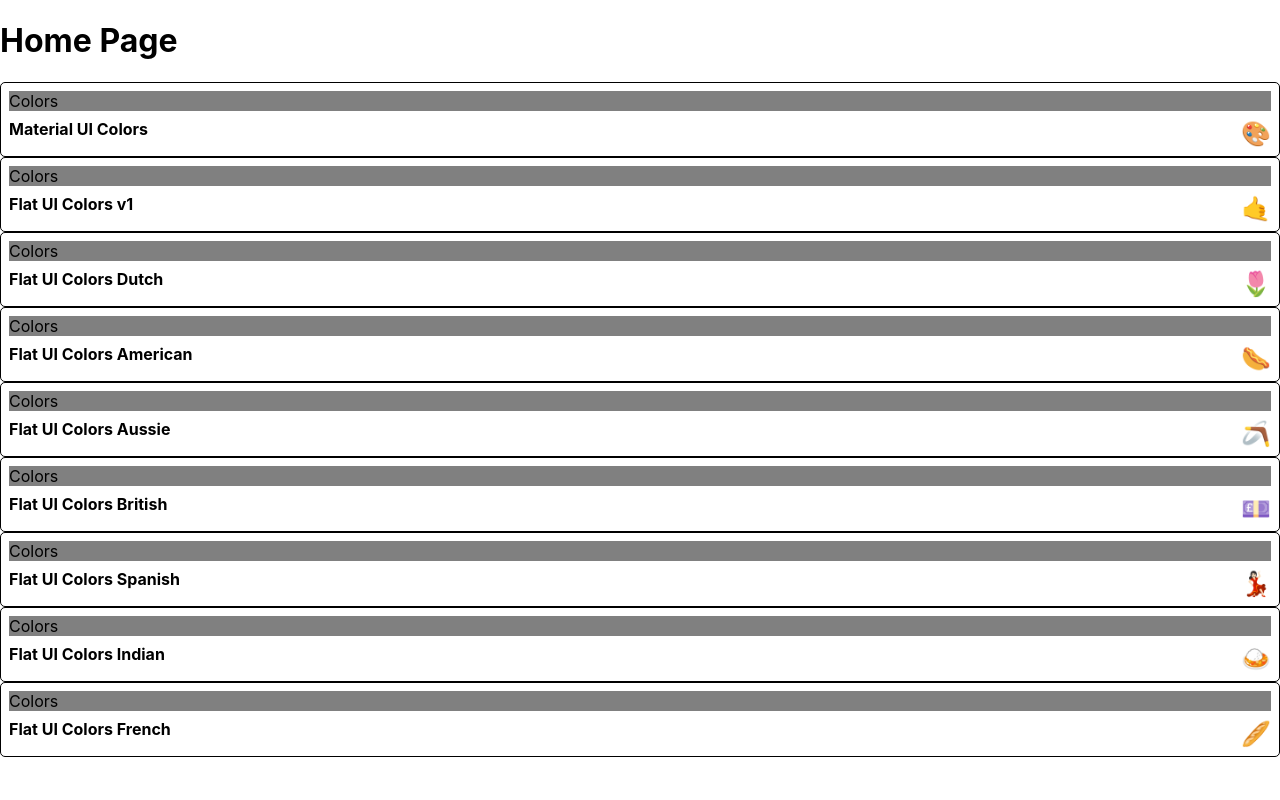
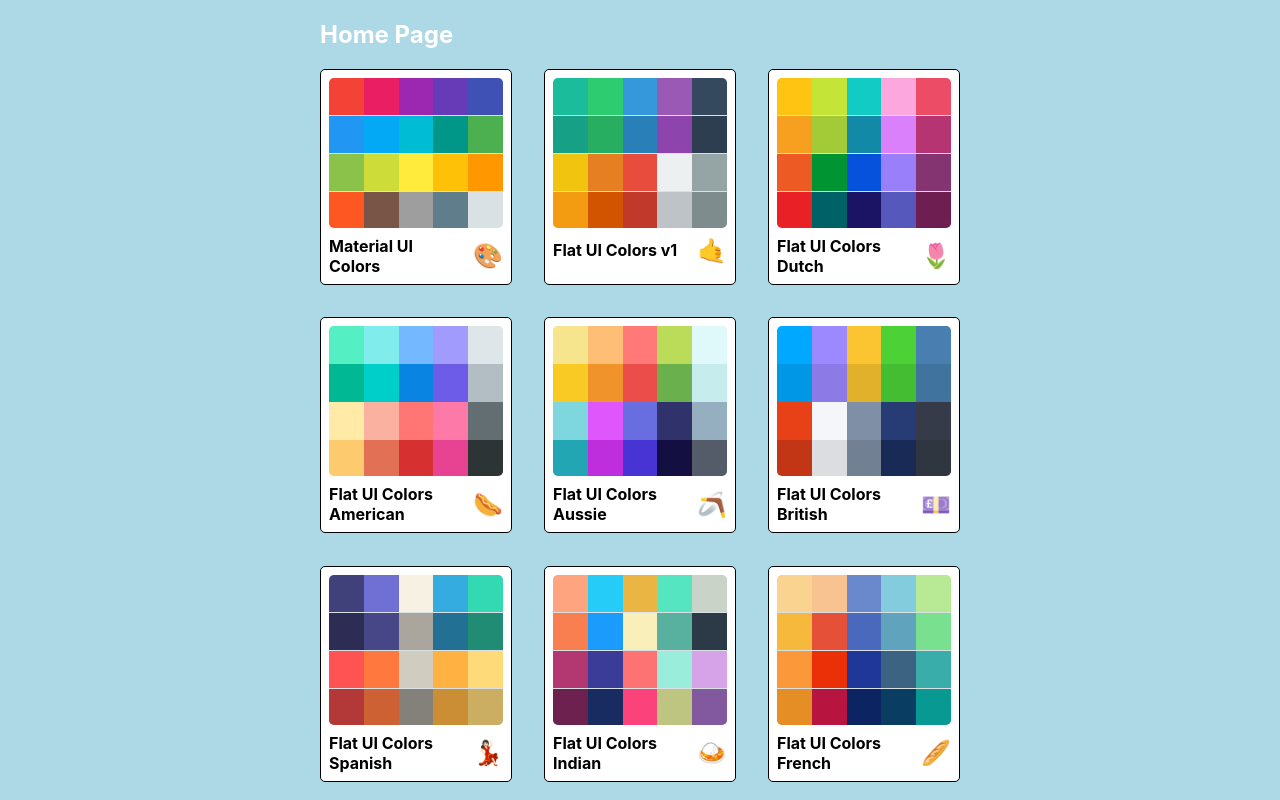
Before and after one commit to CaeCur/colors-app, a React (Create React App) app: page / in a window 1280 px wide. Built offline with nearby package versions, Linux system fonts and the light colour scheme; the HTML template or start-up script is replaced by a standard one.

Commit message:
Updated mini tiles styling

```diff
--- a/src/PaletteList.js
+++ b/src/PaletteList.js
@@ -1,6 +1,36 @@
 import React, { Component } from "react";
 import PaletteTile from "./PaletteTile";
-import { Link } from "react-router-dom";
+import Box from "@mui/material/Box";
+
+const styles = {
+	root      : {
+		background     : "lightBlue",
+		height         : "100vh",
+		display        : "flex",
+		alignItems     : "flex-start",
+		justifyContent : "center"
+	},
+	container : {
+		width         : "50%",
+		display       : "flex",
+		alignItems    : "flex-start",
+		flexDirection : "column",
+		flexWrap      : "wrap"
+	},
+	nav       : {
+		display        : "flex",
+		width          : "100%",
+		justifyContent : "space-between",
+		color          : "white"
+	},
+	palettes  : {
+		boxSizing           : "border-box",
+		width               : "100%",
+		display             : "grid",
+		gridTemplateColumns : "repeat(3,30%)",
+		gridGap             : "5%"
+	}
+};
 
 export default class PaletteList extends Component {
 	render () {
@@ -12,11 +42,18 @@
 			// </p>
 			<PaletteTile {...palette} />
 		));
+
 		return (
-			<div>
-				<h1>Home Page</h1>
-				<div>{paletteTiles}</div>
-			</div>
+			<Box component="div" sx={styles.root}>
+				<Box component="div" sx={styles.container}>
+					<Box component="nav" sx={styles.nav}>
+						<h1>Home Page</h1>
+					</Box>
+					<Box component="div" sx={styles.palettes}>
+						{paletteTiles}
+					</Box>
+				</Box>
+			</Box>
 		);
 	}
 }
--- a/src/PaletteTile.js
+++ b/src/PaletteTile.js
@@ -2,43 +2,71 @@
 import Box from "@mui/material/Box";
 
 const styles = {
-	root   : {
+	root       : {
 		backgroundColor : "white",
 		border          : "1px solid black",
 		borderRadius    : "5px",
 		padding         : "0.5rem",
 		position        : "relative",
-		overflow        : "hidden",
-		"&:hover"       : {
-			cursor : "pointer"
+		overflow        : "visible",
+		cursor          : "pointer",
+		"&:hover svg"   : {
+			opacity : 1
 		}
 	},
-	colors : {
-		backgroundColor : "grey"
+	colors     : {
+		backgroundColor : "#dae1e4",
+		height          : "150px",
+		width           : "100%",
+		borderRadius    : "5px",
+		overflow        : "hidden"
 	},
-	title  : {
+	title      : {
 		display        : "flex",
 		justifyContent : "space-between",
-		alignItems     : "centre",
+		alignItems     : "center",
 		margin         : "0",
 		color          : "black",
 		paddingTop     : "0.5rem",
 		fontSize       : "1rem",
 		position       : "relative"
 	},
-	emoji  : {
+	emoji      : {
 		marginLeft : "0.5rem",
 		fontSize   : "1.5rem"
+	},
+	miniTiles  : {
+		height       : "25%",
+		width        : "20%",
+		display      : "inline-block",
+		margin       : "0 auto",
+		position     : "relative",
+		marginBottom : "-3.5px"
+	},
+	deleteIcon : {
+		color           : "white",
+		backgroundColor : "#eb3d30",
+		width           : "20px",
+		height          : "20px",
+		position        : "absolute",
+		right           : "0px",
+		top             : "0px",
+		padding         : "10px",
+		zIndex          : 10,
+		opacity         : 0
 	}
 };
 
 function PaletteTile (props) {
-	const { paletteName, emoji } = props;
+	const { paletteName, emoji, colors } = props;
+	const miniTiles = colors.map((color) => (
+		<Box key={color.name} component="div" sx={styles.miniTiles} style={{ backgroundColor: color.color }} />
+	));
 
 	return (
 		<Box component="div" sx={styles.root}>
 			<Box component="div" sx={styles.colors}>
-				Colors
+				{miniTiles}
 			</Box>
 			<Box component="h5" sx={styles.title}>
 				{paletteName}
```
